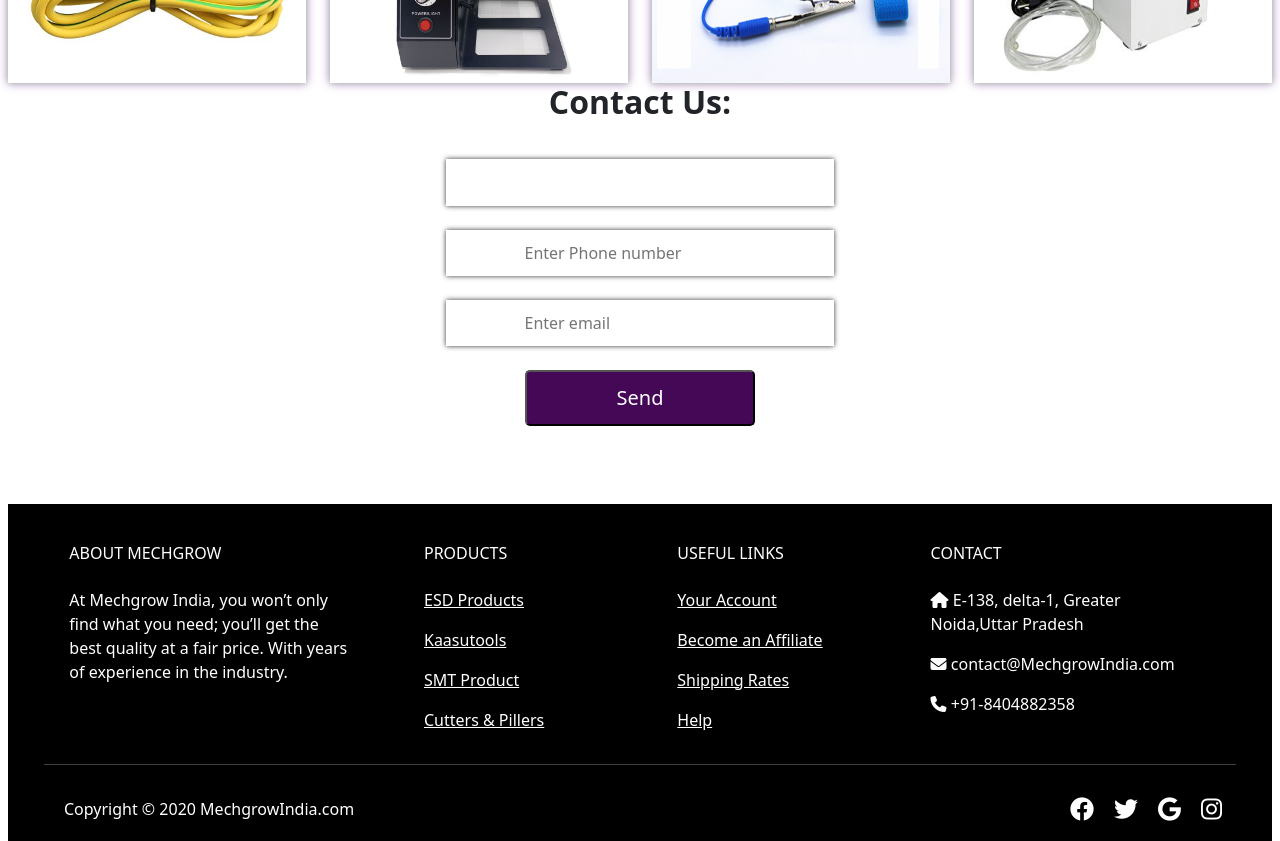
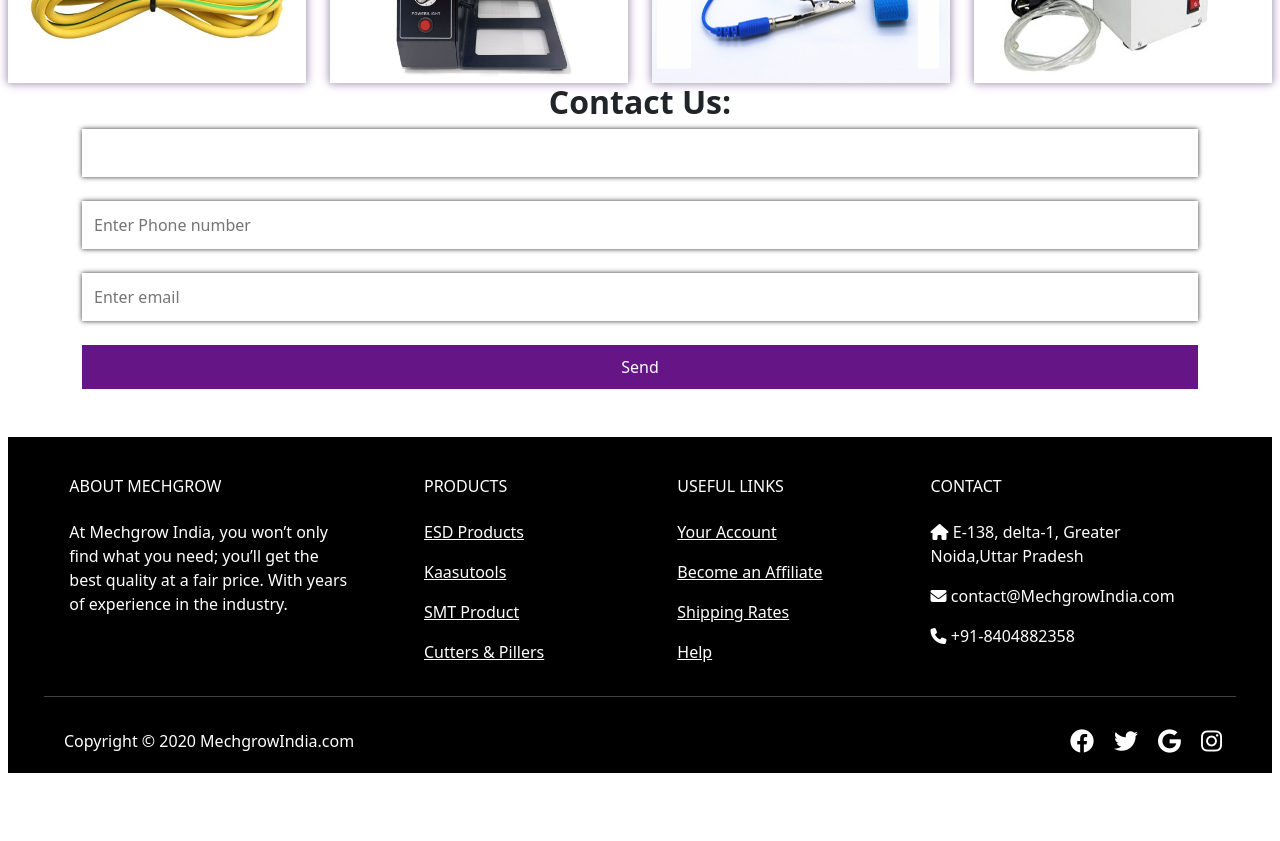
Before and after one commit to techerudite-sanjiv/mechgrow, a React (Create React App) app: page / in a window 1280 px wide. Shown: the part 1580-2421 px from the top of the page. After the commit the page ends 2353 px from the top, so only its background shows below. Built offline with nearby package versions, Linux system fonts and the light colour scheme.

Commit message:
contact page code update

```diff
--- a/src/components/contact/contact.module.css
+++ b/src/components/contact/contact.module.css
@@ -2,42 +2,50 @@
 #contact {
   font-family: "Mukta", sans-serif;
 }
-.contact-heading,
-.information h2 {
+.contact-container {
+  width: 40%;
+  margin: auto;
+}
+.contact-heading {
   text-align: center;
   font-weight: 700;
   text-transform: capitalize;
 }
 
-form {
-  text-align: center;
-  padding: 30px 0;
+input[type="text"],input[type="email"],input[type="phone"],
+select,
+textarea {
+  width: 100%;
+  padding: 12px;
+  border: none;
+  resize: vertical;
+  box-shadow: 0 0 5px #333;
 }
 
-input {
-  padding: 1% 7%;
-  box-shadow: 0 0 5px #333;
+label {
+  font-size: 16px;
+  font-weight: 500;
+  padding: 12px 12px 12px 0;
+  display: inline-block;
+}
+.contact-button {
   border: none;
+  width: 100%;
+  color: #fff;
+  padding: 10px 0;
+  background: #651585;
 }
-form .btn {
-  padding: 10px 100px;
-  font-size: 15px;
-  display: inline-block;
-  text-decoration: none;
-  padding: 8px 40px;
-  color: #ffffff;
-  background-image: linear-gradient(45deg, #df4881, #c430d7);
-  transition: 0.5s;
-}
-form .btn:hover {
-  border-radius: 30px;
-  color: #ffffff;
+.contact-button:hover {
+  background: #45a049;
 }
 
-.contact-button {
-  padding: 1% 8%;
-  font-size: 20px;
-  color: white;
-  border-radius: 5px;
-  background: #440857;
+
+/* Responsive layout - when the screen is less than 600px wide, make the two columns stack on top of each other instead of next to each other */
+@media screen and (max-width: 600px) {
+  .col-25,
+  .col-75,
+  input[type="submit"] {
+    width: 100%;
+    margin-top: 0;
+  }
 }
```
